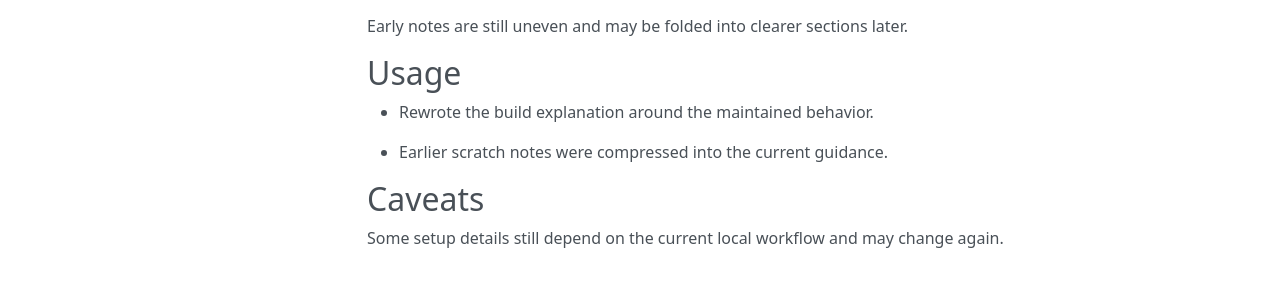
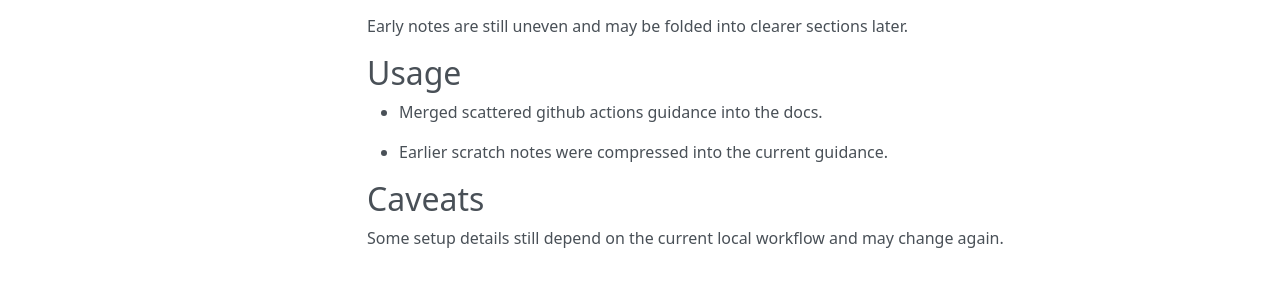
Before and after one commit to sebastianspicker/phyphox-arduino-classroom-kit, an MkDocs documentation site: the page built from docs/README.md, in a window 1280 px wide. Shown: the part 340-636 px from the top of the page. Built offline with MkDocs 1.6.1, drawn with Linux system fonts in a browser that asks for light colours; nearby versions of some CDN libraries.

Commit message:
docs(github-actions): clarify operator guidance for github actions in the classroom runbook

```diff
--- a/docs/README.md
+++ b/docs/README.md
@@ -11,7 +11,7 @@ This page keeps the current readme guidance concise after earlier rough notes.
 Early notes are still uneven and may be folded into clearer sections later.
 
 ## Usage
-- Rewrote the build explanation around the maintained behavior.
+- Merged scattered github actions guidance into the docs.
 
 - Earlier scratch notes were compressed into the current guidance.
 
```
Also changed, not shown: README.md (+4 -4 lines), docs/github-actions-notes.md (+1 -1 lines).
